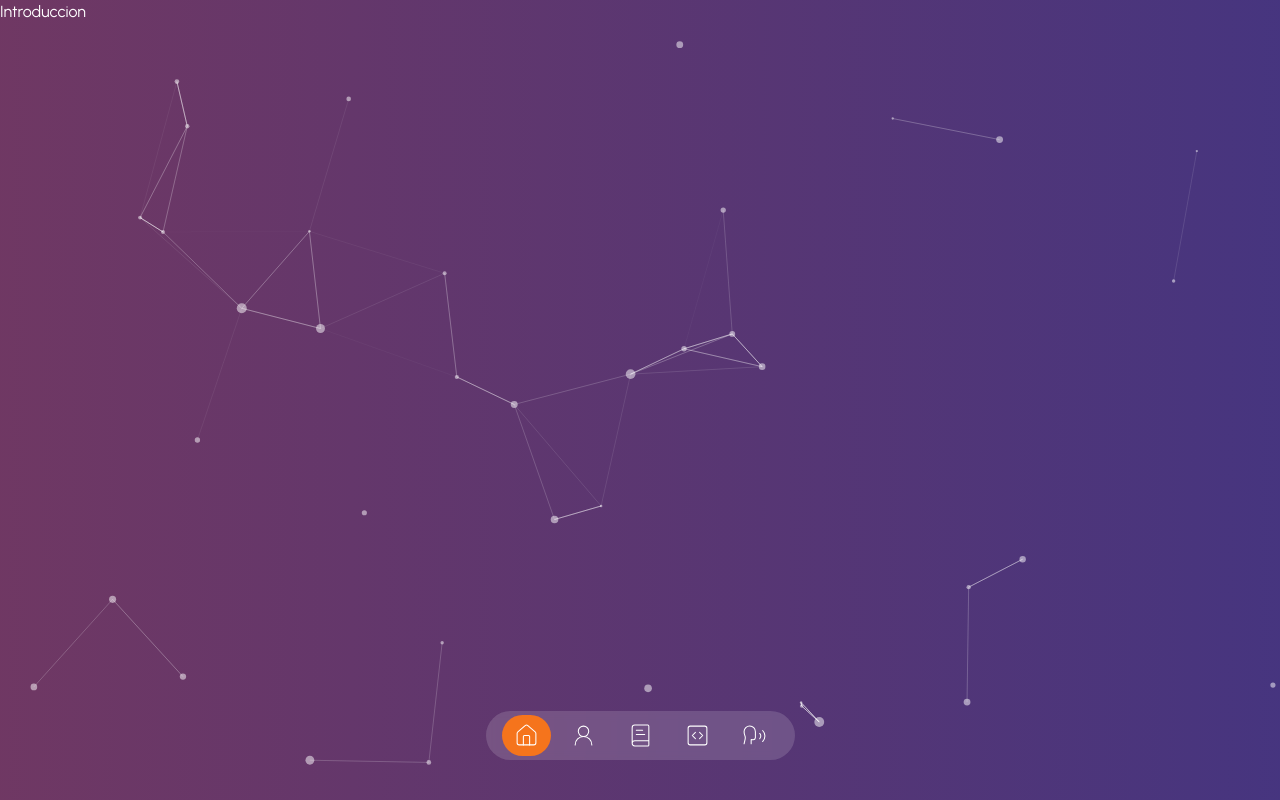
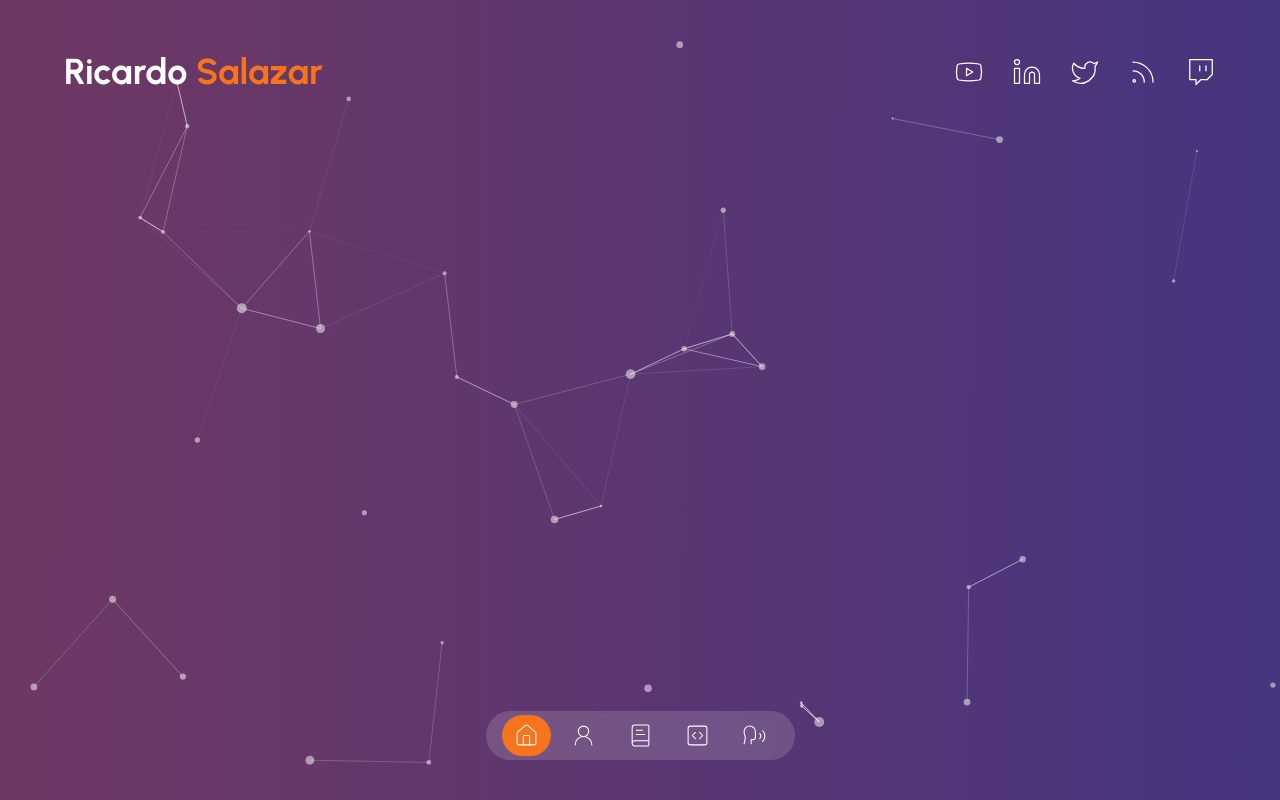
Before and after one commit to RicardoSalazar27/aboutme, a Next.js app: page / in a window 1280 px wide. Built offline with nearby package versions, Linux system fonts and the light colour scheme.

Commit message:
empezaremos a hacer la parte de introduccion

```diff
--- a/app/layout.tsx
+++ b/app/layout.tsx
@@ -2,6 +2,7 @@ import type { Metadata } from "next";
 import { Urbanist } from "next/font/google";
 import "./globals.css";
 import Navbar from "@/components/navbar";
+import Header from "@/components/header";
 
 const urbanist = Urbanist({ subsets: ["latin"] });
 
@@ -19,6 +20,7 @@ export default function RootLayout({
     <html lang="en">
       <body className={urbanist.className}>
         <Navbar></Navbar>
+        <Header></Header>
         {children}
       </body>
     </html>
--- a/app/page.tsx
+++ b/app/page.tsx
@@ -9,7 +9,6 @@ export default function Home() {
       <TransitionPage></TransitionPage>
       <div className="flex min-h-[100vh] h-full bg-no-repeat bg-gradient-cover">
         <CoverParticles></CoverParticles>
-        <p>Introduccion</p>
       </div>
     </main>
 
--- /dev/null
+++ b/components/header.tsx
@@ -0,0 +1,35 @@
+import Link from "next/link";
+import MotionTransition from "./transition-component";
+import { socialNetworks } from "@/data";
+
+const Header = () => {
+    return (
+        <MotionTransition position="bottom" className="absolute z-40 inline-block w-full top-5 md:top-10">
+            <header>
+                <div className="container justify-between max-w-6xl mx-auto md:flex">
+                    <Link href="/">
+                        <h1 className="my-3 text-4xl font-bold text-center md:text-left">
+                            Ricardo
+                            <span className="text-secondary"> Salazar </span>
+                        </h1>
+                    </Link>
+
+                    <div className="flex items-center justify-center gap-7">
+                        {socialNetworks.map(({ logo, src, id }) => (
+                            <Link
+                                key={id}
+                                href={src}
+                                target="_blank"
+                                className="transition-all duration-300 hover:text-secondary"
+                            >
+                                {logo}
+                            </Link>
+                        ))}
+                    </div>
+                </div>
+            </header>
+        </MotionTransition>
+    );
+};
+
+export default Header;
```
Also changed, not shown: components/introduccion.tsx (added).
